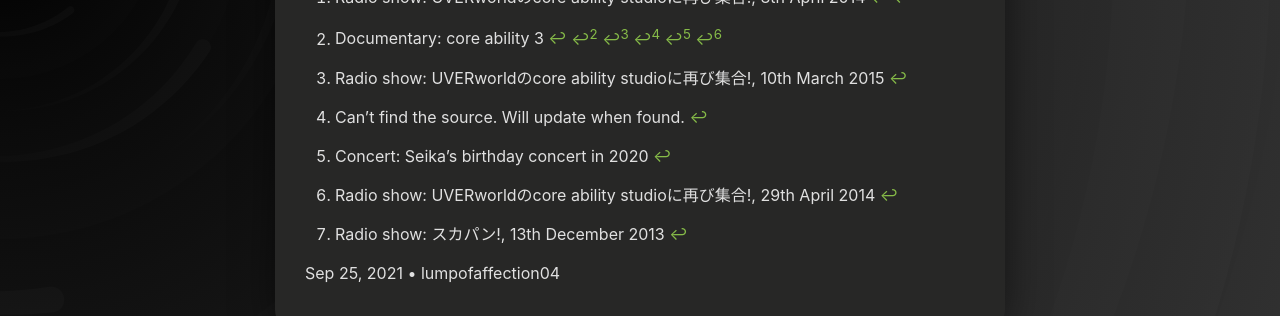
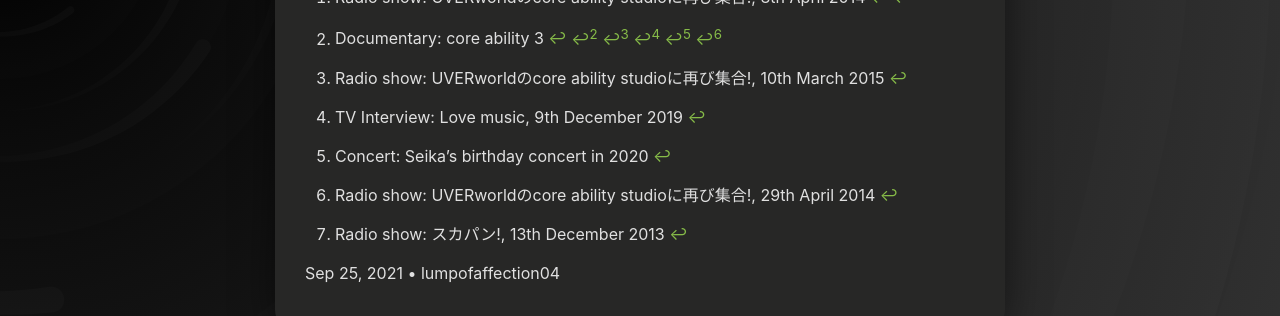
Before and after one commit to lump04/lump, a Jekyll site: the page built from _posts/2021-09-25-seikabd.md, in a window 1280 px wide and 900 px high, scrolled down 3455 px. Shown: the part 466-782 px from the top of the window. Built offline with Jekyll 4.4.1, drawn with Linux system fonts in a browser that asks for light colours.

Commit message:
updated reference

```diff
--- a/_posts/2021-09-25-seikabd.md
+++ b/_posts/2021-09-25-seikabd.md
@@ -65,5 +65,5 @@ Other than saxophone, Seika has also played various other instruments such as th
 [^3]: Radio show: UVERworldのcore ability studioに再び集合!, 10th March 2015
 [^4]: Concert: Seika's birthday concert in 2020
 [^5]: Radio show: UVERworldのcore ability studioに再び集合!, 29th April 2014
-[^6]: Can't find the source. Will update when found.
+[^6]: TV Interview: Love music, 9th December 2019
 [^7]: Radio show: スカパン!, 13th December 2013
```
